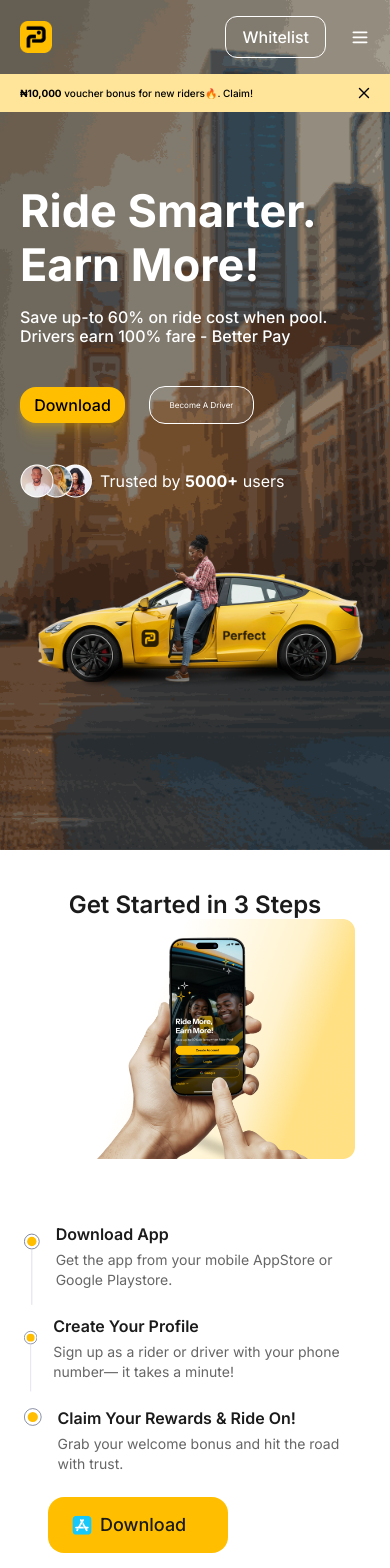
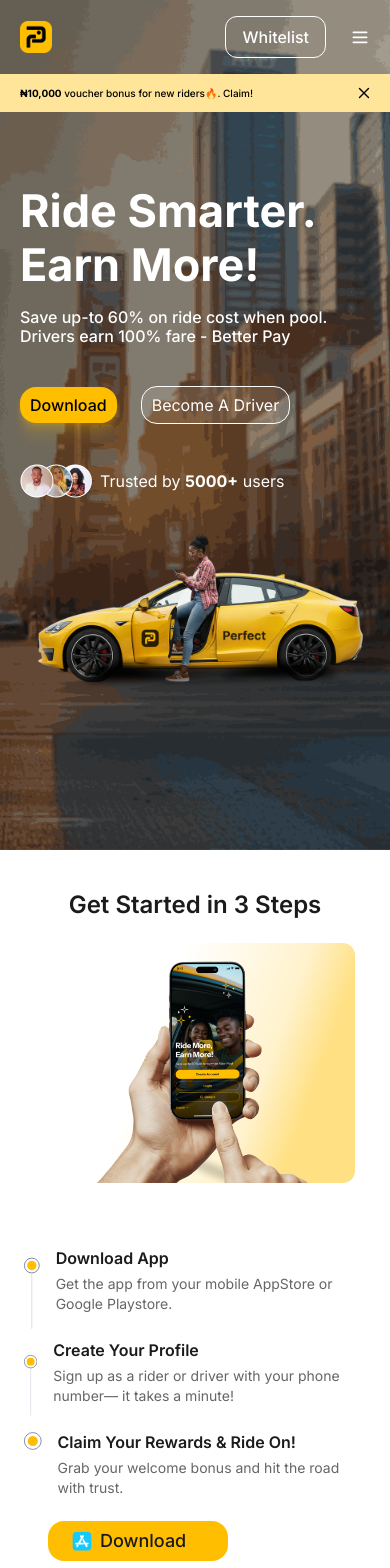
Before and after one commit to AwuriProject/Perfect-ride, a React (Vite) app: page / in a window 390 px wide. Shown: the top 1568 px of the page. Built offline with nearby package versions, Linux system fonts and the light colour scheme.

Commit message:
Initial commit

```diff
--- a/package.json
+++ b/package.json
@@ -12,7 +12,7 @@
   },
   "dependencies": {
     "@tailwindcss/vite": "^4.1.4",
-    "framer-motion": "^12.12.1",
+    "framer-motion": "^12.12.2",
     "keen-slider": "^6.8.6",
     "react": "^19.1.0",
     "react-dom": "^19.1.0",
--- a/src/component/CarouselPage.jsx
+++ b/src/component/CarouselPage.jsx
@@ -104,7 +104,7 @@ const CarouselPage = () => {
           >
             <div className="absolute inset-0 bg-black/40 rounded-[40px] z-0"></div>
             <div className="limited__offer--title mb-[100px] -top-1.5 bottom-[30%] absolute lg:top-10 lg:bottom-[25%] z-10 p-4 lg:p-8">
-              <p className="mb-4 text-white font-normal text-[12px] leading-[21px] sm:w-[616px] lg:font-medium lg:text-[34px] lg:leading-[43px] lg:w-[854px]">
+              <p className="mb-4 text-white font-normal text-base leading-[21px] sm:w-[616px] lg:font-medium lg:text-[34px] lg:leading-[43px] lg:w-[854px]">
                 {offer.text}
               </p>
 
--- /dev/null
+++ b/src/component/DriversUrl.js
@@ -0,0 +1,21 @@
+// hooks/usePlatformRedirect.js
+const usePlatformRedirect = () => {
+  const handleRedirect = () => {
+    const userAgent = navigator.userAgent || navigator.vendor || window.opera;
+
+    if (/android/i.test(userAgent)) {
+      // Android: Google Play Store
+      window.location.href = "https://play.google.com/store/apps/details?id=com.perfectride.apkdriver";
+    } else if (/iPad|iPhone|iPod/.test(userAgent) && !window.MSStream) {
+      // iOS: Apple App Store
+      window.location.href = "https://apps.apple.com/ng/app/perfectride-driver/id6744431161";
+    } else {
+      // Desktop: Browser-based download
+      window.location.href = "https://play.google.com/store/apps/details?id=com.perfectride.apkdriver";
+    }
+  };
+
+  return handleRedirect;
+};
+
+export default usePlatformRedirect;
--- a/src/component/GetStarted.jsx
+++ b/src/component/GetStarted.jsx
@@ -5,7 +5,7 @@ import AppIcon from './AppIcon'
 const GetStarted = () => {
   return (
     <div className='get__started'>
-      <div className="max__width">
+      <div className="max__width flex flex-col gap-6 sm:gap-[10px] lg:gap-[40px] ">
         <h2>
             Get Started in 3 Steps
         </h2>
@@ -65,6 +65,7 @@ const GetStarted = () => {
           </div>
 
         </div>
+
       </div>
     </div>
   )
--- a/src/component/Header.jsx
+++ b/src/component/Header.jsx
@@ -23,7 +23,7 @@ const Header = () => {
           <a className="list-link">Driver</a>
         </li>
         <li className="list-item">
-          <a className="list-link">Earn-to-ride</a>
+          <a className="list-link">Ride-2-Earn</a>
         </li>
       </ul>
 
--- a/src/component/Hero.jsx
+++ b/src/component/Hero.jsx
@@ -1,52 +1,59 @@
-import { motion, useAnimation } from 'framer-motion'
-import { useEffect, useRef } from 'react'
-import { useInView } from 'framer-motion'
-import ModalBanner from './ModalBanner'
-import DownloadButton from './DownloadButton'
-import Header from './Header.jsx'
+import { motion, useAnimation, useInView } from "framer-motion";
+import { useEffect, useRef } from "react";
+import ModalBanner from "./ModalBanner";
+import DownloadButton from "./DownloadButton";
+import Header from "./Header.jsx";
+import usePlatformRedirect from "./DriversUrl.js";
 
 const Hero = () => {
-  const ref = useRef(null)
-  const inView = useInView(ref, { once: false, margin: '-100px' })
-  const controls = useAnimation()
+  const ref = useRef(null);
+  const inView = useInView(ref, { once: false, margin: "-100px" });
+  const controls = useAnimation();
 
   useEffect(() => {
     if (inView) {
       controls.start({
         x: 0,
-  opacity: 1,
-  transition: {
-    type: 'tween',
-    ease: 'easeInOut',
-    duration: 2
-        }
-      })
+        opacity: 1,
+        transition: {
+          type: "tween",
+          ease: "easeInOut",
+          duration: 2,
+        },
+      });
     }
-  }, [inView, controls])
+  }, [inView, controls]);
 
+  const handleDownload = usePlatformRedirect();
   return (
-    <div className="hero__section" ref={ref} >
-
+    <div className="hero__section" ref={ref}>
       <Header />
 
-      <ModalBanner/>
+      <ModalBanner />
 
       <div className="flex flex-col section max__width">
         <div className="hero__title">
           <div className="flex flex-col gap-10">
             <div className="hero__main--title">
               <h1>Ride Smarter. Earn More!</h1>
-              <p>Save up-to 60% on ride cost when pool. Drivers earn 100% fare - Better Pay</p>
+              <p>
+                Save up-to 60% on ride cost when pool. Drivers earn 100% fare -
+                Better Pay
+              </p>
             </div>
             <div className="hero__btn">
-              <DownloadButton className="btn btn_two"/>
-              <button className="driver__btn">Become A Driver</button>
+              <DownloadButton className="btn btn_two" />
+              <button onClick={handleDownload} className="driver__btn">
+                Become A Driver
+              </button>
             </div>
           </div>
 
           <div className="trusted__user">
             <img src="/images/team-group.png" alt="trusted users" />
-            <p>Trusted by <strong>5000+</strong> users</p>
+            <p>
+              Trusted by <strong>5000+</strong> users
+            </p>
           </div>
         </div>
 
@@ -63,9 +70,8 @@ const Hero = () => {
           />
         </motion.div>
       </div>
+    </div>
+  );
+};
 
-    </div>
-  )
-}
-
-export default Hero
+export default Hero;
--- a/src/component/WhatPeopleSay.jsx
+++ b/src/component/WhatPeopleSay.jsx
@@ -3,22 +3,16 @@ import TestimonialSlider from './TestimonialSlider.jsx'
 
 const WhatPeopleSay = () => {
   return (
-    <div className='max__width flex flex-col items-center py-10 lg:py-20 gap-6 section bg-white lg:gap-10'>
+    <div className='max__width w-full flex flex-col items-center py-10 lg:py-20 gap-6 section bg-white'>
 
-        <div className='flex flex-col items-center gap- lg:gap-6'>
-          <h2 className='text-[#1b1b1b] font-semibold text-2xl leading-[29px] text-center lg:font-bold lg:text-5xl lg:leading-[100%] lg:-tracking-[-0.02em]'>What People Say About <span className='text-[#ffbe00]'>Us</span></h2>
-          <p className='text-[#1b1b1b] font-normal text-sm lg:text-xl leading-[140%] text-center'>Real stories from real people</p>
-        </div>
-
-        <div className='w-full flex flex-col p-0 gap-[50px]'>
-
-          <TestimonialSlider />
-
+          <div className="flex flex-col gap-[24px] max-w-6xl w-full items-center mx-auto">
+            <h2 className="text-[#1b1b1b] text-center font-semibold text-2xl leading-[29px]gap-6 lg:font-bold lg:text-5xl lg:leading-[100%] lg:-tracking-[-0.02em] lg:gap-[40px]">
+              The Pain Points
+            </h2>
             <div className="flex flex-col justify-center items-center gap-6 p-0 lg:flex-row lg:w-full">
-
               <div className="testimonial">
                 <iframe
-                src="https://www.youtube.com/embed/QC8iQqtG0hg"
+                  src="https://www.youtube.com/embed/1zGlYNS2qGk"
                   className="w-full h-40 rounded-lg aspect-video"
                 ></iframe>
                 <div className="flex items-center gap-3 mt-3">
@@ -32,7 +26,7 @@ const WhatPeopleSay = () => {
 
               <div className="testimonial">
                 <iframe
-                src="https://www.youtube.com/embed/QC8iQqtG0hg"
+                  src="https://www.youtube.com/embed/prlsGjcDQvk"
                   className="w-full h-40 rounded-lg aspect-video"
                 ></iframe>
                 <div className="flex items-center gap-3 mt-3">
@@ -43,10 +37,14 @@ const WhatPeopleSay = () => {
                   </div>
                 </div>
               </div>
-
+            </div>
           </div>
 
+          <div className='flex flex-col items-center lg:gap-6 mt-[24px]'>
+            <h2 className='text-[#1b1b1b] font-semibold text-2xl leading-[29px] text-center lg:font-bold lg:text-5xl lg:leading-[100%] lg:-tracking-[-0.02em]'>What People Say About <span className='text-[#ffbe00]'>Us</span></h2>
+            <p className='text-[#1b1b1b] font-normal text-sm lg:text-xl leading-[140%] text-center'>Real stories from real people</p>
           </div>
+          <TestimonialSlider />
     </div>
   )
 }
--- a/src/index.css
+++ b/src/index.css
@@ -145,8 +145,8 @@
   }
   .driver__btn{
     @apply
-    text-[8px] w-[30%]
-    text-white py-3 px-2.5 lg:py-3.5 lg:px-6 lg:text-lg
+    text-base w-auto
+    text-white py-1.5 px-2.5 lg:py-3.5 lg:px-6 lg:text-lg
     bg-[rgba(255,255,255,0.1)] rounded-2xl
     shadow-cta
     transition-all duration-600 ease-in-out
@@ -183,8 +183,8 @@
     hover:-translate-x-1 cursor-pointer
   }
   .btn__browse{
-    @apply  flex items-center gap-2 w-45 h-14 bg-[#ffbf00] py-4 px-6 rounded-2xl
-    transition-all duration-600 ease-in-out
+    @apply  flex items-center gap-2 w-45 h-10 bg-[#ffbf00] py-4 px-6 rounded-2xl
+    lg:h-14 transition-all duration-600 ease-in-out
     origin-left
     hover:bg-black
     hover:text-white
@@ -201,8 +201,7 @@
     h-[32px] bg-[#ffbe00] rounded-[8px]
     transition-all duration-600 ease-in-out
     origin-left
-    hover:bg-black
-    hover:text-white
+    hover:bg-black hover:text-white
     hover:shadow-[0_4px_10px_rgba(0,0,0,0.8)]
     hover:-translate-x-1 cursor-pointer
   }
@@ -213,14 +212,14 @@
 
  @utility btn{
   @apply
-  rounded-2xl leading-[100%] w-[30%] text-sm py-1.5 px-2.5 lg:py-4 lg:px-6 lg:text-lg
+  rounded-2xl leading-[100%] w-auto text-sm py-1.5 px-2.5 lg:py-4 lg:px-6 lg:text-lg
   bg-[#FFBF00] text-black font-medium text-lg leading-none text-center
   shadow-btn-primary
   transition-all duration-600 ease-in-out
   origin-left
   hover:text-white hover:bg-black
   hover:shadow-[0_4px_10px_rgba(0,0,0,0.8)]
-  hover:-translate-x-1;
+  hover:-translate-x-1 cursor-pointer;
  }
 
 @utility cards{
```
Also changed, not shown: src/component/DownloadButton.jsx (+4 -4 lines), 1 other file (tests, documents, lock files or other folders). Lines whose indentation alone changed are shown as unchanged.
